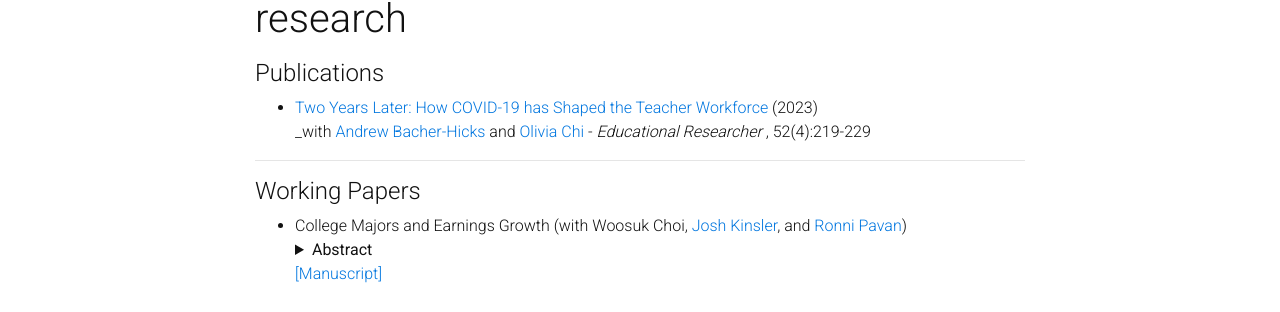
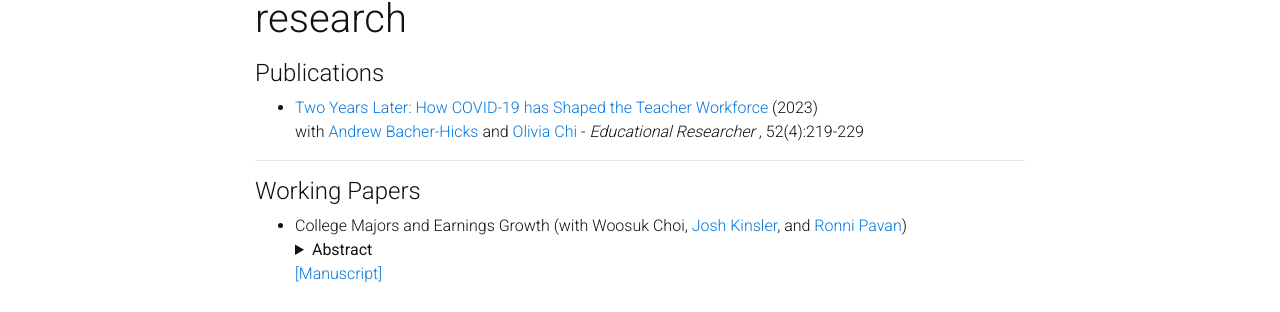
Before and after one commit to alexisorellana/alexisorellana.github.io, a Jekyll site: the page built from _pages/research.md, in a window 1280 px wide and 1030 px high. Shown: the part 109-421 px from the top of the window. Built offline with Jekyll 4.4.1, drawn with Linux system fonts in a browser that asks for light colours; nearby versions of some CDN libraries; a style sheet for code colours, icons or effects is not loaded.

Commit message:
update 05-10

```diff
--- a/_pages/research.md
+++ b/_pages/research.md
@@ -14,7 +14,7 @@ nav: true
 
 <br>
 
-_with <a href="https://www.andrewbacherhicks.com/home" target="_blank">Andrew Bacher-Hicks</a> and <a href="https://www.oliviachi.com" target="_blank">Olivia Chi</a> - <em> Educational Researcher </em>, 52(4):219-229 </li>
+with <a href="https://www.andrewbacherhicks.com/home" target="_blank">Andrew Bacher-Hicks</a> and <a href="https://www.oliviachi.com" target="_blank">Olivia Chi</a> - <em> Educational Researcher </em>, 52(4):219-229 </li>
 
 </ul>
 
```
Also changed, not shown: _pages/teaching.md (+4 -0 lines).
